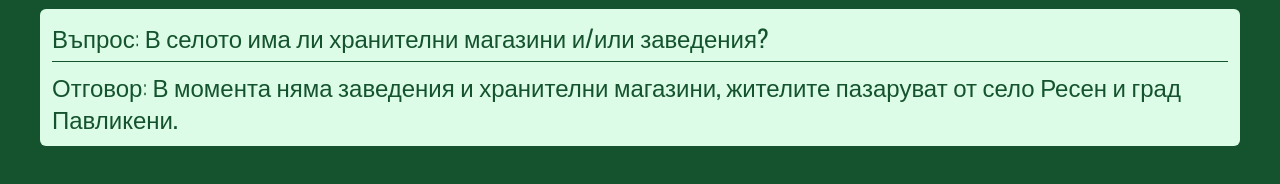
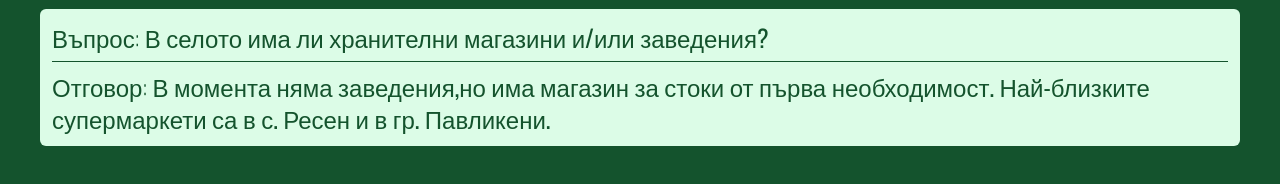
Before and after one commit to thetanaz/paskalevetsinfo, a Next.js app: page /qna in a window 1280 px wide. Shown: the part 712-896 px from the top of the page. Built offline with nearby package versions, Linux system fonts and the light colour scheme.

Commit message:
change чна

```diff
--- a/app/qna/page.tsx
+++ b/app/qna/page.tsx
@@ -51,8 +51,8 @@ const page = () => {
           <div className="border-b  border-b-green-900 w-full" />
           <h2>
             <span className="font-extralight">Отговор:</span> В момента няма
-            заведения и хранителни магазини, жителите пазаруват от село Ресен и
-            град Павликени.
+            заведения,но има магазин за стоки от първа необходимост.
+            Най-близките супермаркети са в с. Ресен и в гр. Павликени.
           </h2>
         </li>
 
```
